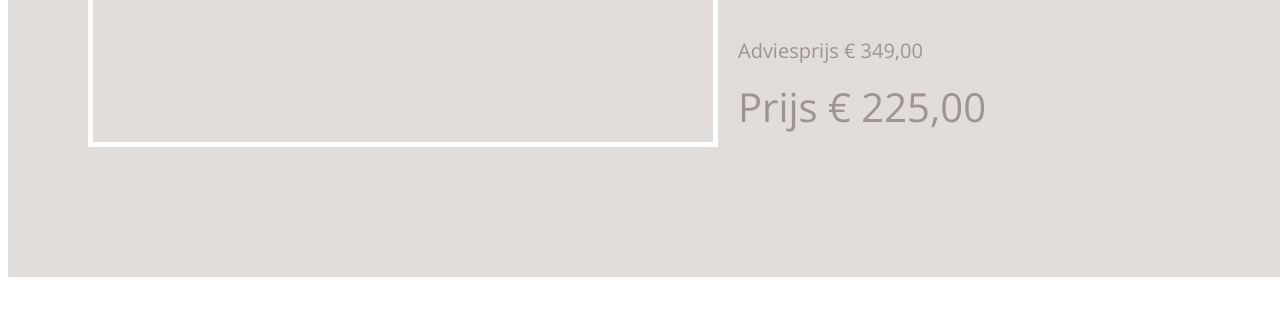
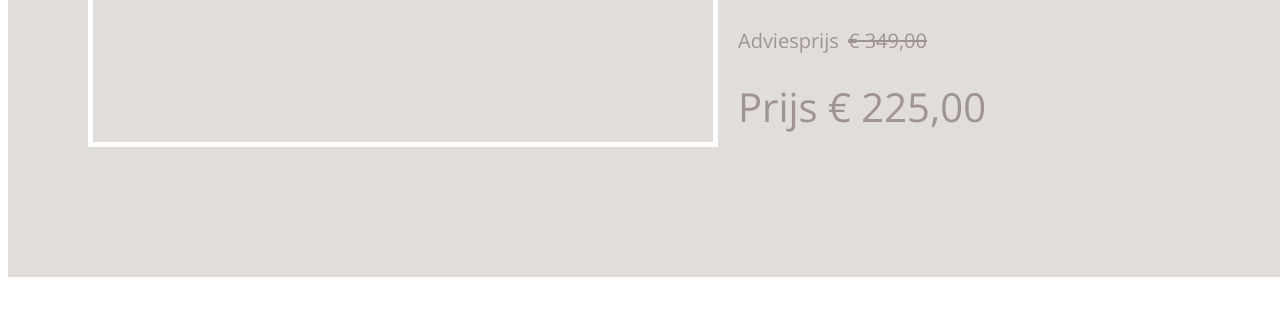
Before and after one commit to ZiberSoftware/Design-Club, a plain HTML site: page Senseview producten/index.html in a window 1280 px wide. Shown: the part 453-768 px from the top of the page. Drawn offline with nearby package versions, Linux system fonts and the light colour scheme.

Commit message:
adviesprijs

```diff
--- a/Senseview producten/index.html
+++ b/Senseview producten/index.html
@@ -1,6 +1,3 @@
-<!Doctype html>
-
-
 <html>
 <head>
     <link type="text/css" rel="stylesheet" href="main.css">
@@ -30,8 +27,8 @@
       <p>Commode vrolijk van Ukkepuk Meubels heeft alles wat u zoekt in een commode. Een modern design met de kenmerkende vrolijk-pootjes en veel opbergruimte. Deze bestaat uit een ruime lade en twee deuren met daarachter een kastje met een verstelbare legplank. De lade en kastdeurtjes zijn zelfremmend. U opent ze met de massief eiken handgrepen. Het opzetstuk voor het aankleedkussen is los bestelbaar en gemakkelijk te verwijderen.</p>
       </div>
       <div class="actie">
-        <p> Adviesprijs &euro; 349,00 </p>
-      </div>
+        <p> Adviesprijs </p></div> <div class="actieprijs"> &euro;  349,00 </div>
+
       <div class="price">
         <p> Prijs &euro; 225,00 </p>
       </div>
--- a/Senseview producten/main.css
+++ b/Senseview producten/main.css
@@ -143,7 +143,7 @@ position: absolute;
     font-size: 30px;
     font-weight: 200;
     text-align: center;
-    transform: rotate(-25deg);
+    -webkit-transform: rotate(-25deg);
 }
 
 .topproduct p {
@@ -176,11 +176,25 @@ padding-top: 15px;
     position: absolute;
   width: 490px;
   height: 50px;
-  margin: 460px 60px 0 730px;
+  margin: 450px 60px 0 730px;
   font-family: 'Open Sans', sans-serif;
   font-size: 20px;
   line-height: 15x;
         color: #9F9492;
+  display: inline-block;
+}
+
+.actieprijs {
+    position: absolute;
+  width: 490px;
+  height: 50px;
+  margin: 470px 60px 0 840px;
+  font-family: 'Open Sans', sans-serif;
+  font-size: 20px;
+  line-height: 15x;
+        color: #9F9492;
+  display: inline-block;
+  text-decoration: line-through;
 }
 
 .price {
```
